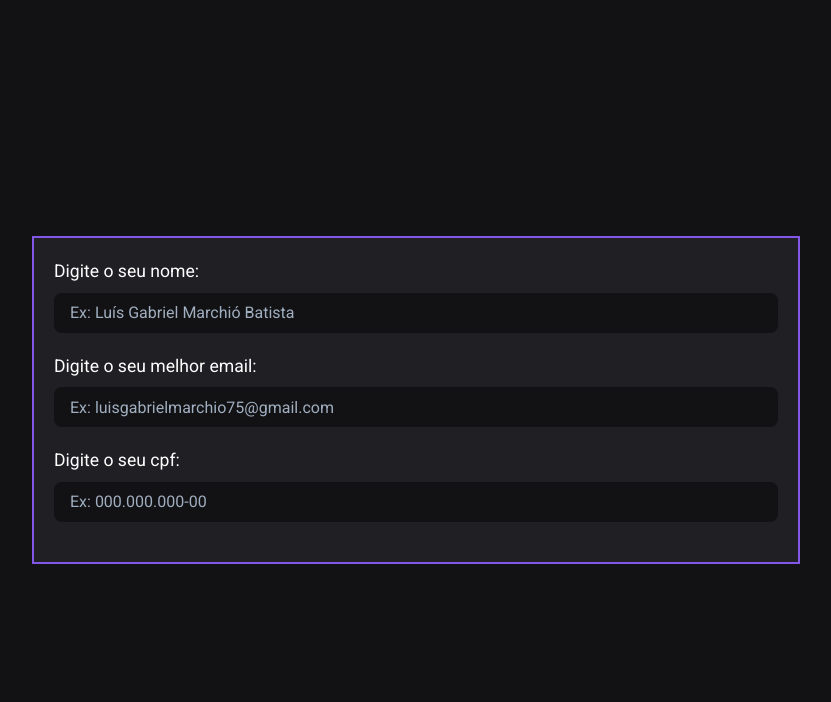
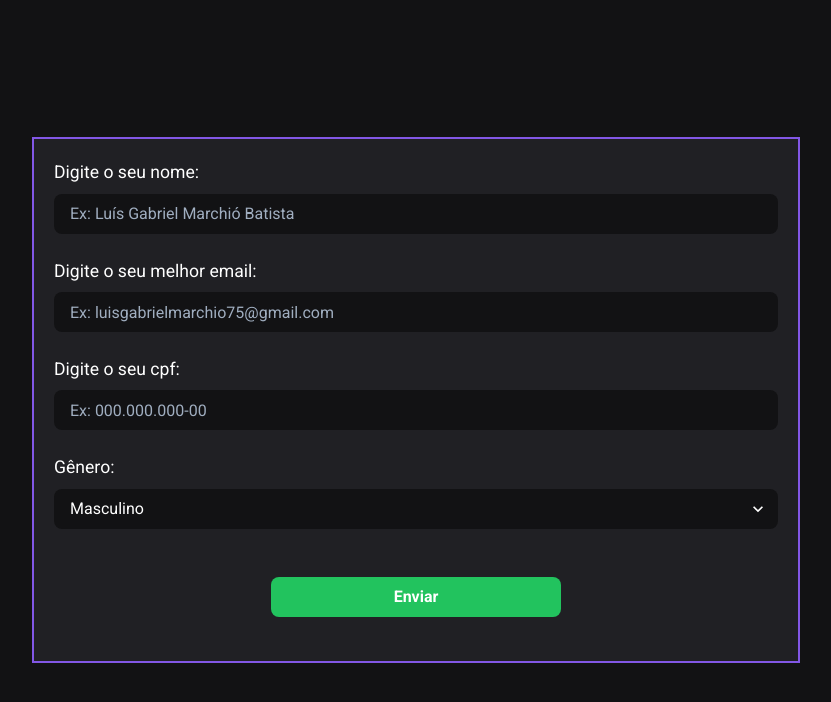
Before and after one commit to LuisMarchio03/challegen-dev-form-nextjs-servelles, a Next.js app: page / in a window 1280 px wide. Shown: the top 702 px of the page, without its empty margins (224-1055 px from the left). Built offline with nearby package versions, Linux system fonts and the light colour scheme.

Commit message:
Servelles Next.js --> Form

```diff
--- a/package.json
+++ b/package.json
@@ -12,12 +12,16 @@
     "@chakra-ui/react": "^1.6.7",
     "@emotion/react": "^11",
     "@emotion/styled": "^11",
+    "@vercel/node": "^1.12.1",
+    "axios": "^0.21.4",
     "framer-motion": "^4",
+    "mongodb": "^3.6.1",
     "next": "11.1.2",
     "react": "17.0.2",
     "react-dom": "17.0.2"
   },
   "devDependencies": {
+    "@types/mongodb": "^4.0.7",
     "@types/node": "^16.9.2",
     "@types/react": "^17.0.21",
     "@types/react-dom": "^17.0.9",
--- a/src/components/Form/index.tsx
+++ b/src/components/Form/index.tsx
@@ -3,12 +3,14 @@ import React, { ReactNode } from "react";
 
 interface IProps {
   children: ReactNode;
+  onSubmit: any;
 }
 
-const Form: React.FC = ({ children }: IProps) => {
+const Form: React.FC<IProps> = ({ children, onSubmit }) => {
   return (
     <Flex
       as="form"
+      onSubmit={onSubmit}
       h="80%"
       w="60%"
       p={5}
--- /dev/null
+++ b/src/pages/api/form.ts
@@ -0,0 +1,36 @@
+import { NowRequest, NowResponse } from "@vercel/node";
+import { MongoClient, Db } from "mongodb";
+import url from "url";
+
+let cachedDb: Db = null;
+
+async function connectToDatabase(uri: string) {
+  const client = await MongoClient.connect(uri, {
+    useNewUrlParser: true,
+    useUnifiedTopology: true,
+  });
+
+  const dbName = url.parse(uri).pathname.substr(1);
+
+  const db = client.db(dbName);
+
+  return db;
+}
+
+export default async (request: NowRequest, response: NowResponse) => {
+  const { name, email, cpf, genre } = request.body;
+
+  const db = await connectToDatabase(process.env.MONGODB_URI);
+
+  const collection = db.collection("subscribers");
+
+  await collection.insertOne({
+    name,
+    email,
+    cpf,
+    genre,
+    subscribedAt: new Date(),
+  });
+
+  return response.status(201).json({ message: "Success" });
+};
--- a/src/pages/api/hello.ts
+++ /dev/null
@@ -1,5 +0,0 @@
-// Next.js API route support: https://nextjs.org/docs/api-routes/introduction
-
-export default function handler(req, res) {
-  res.status(200).json({ name: 'John Doe' })
-}
--- a/src/pages/index.tsx
+++ b/src/pages/index.tsx
@@ -1,14 +1,35 @@
+import { useState, FormEvent } from "react";
+import axios from "axios";
+
+import { Button } from "@chakra-ui/button";
 import { Input } from "@chakra-ui/input";
-import { Box, Text } from "@chakra-ui/layout";
+import { Box, Flex, Text } from "@chakra-ui/layout";
+import { Select } from "@chakra-ui/select";
 
 import Form from "../components/Form";
 import Main from "../components/Main";
 
-export default function Home() {
+export default function secondForm() {
+  const [name, setName] = useState();
+  const [email, setEmail] = useState();
+  const [cpf, setCpf] = useState();
+  const [genre, setGenre] = useState();
+
+  const formSubmit = (event: FormEvent) => {
+    event.preventDefault();
+
+    axios.post("/api/form", {
+      name: name,
+      email: email,
+      cpf: cpf,
+      genre: genre,
+    });
+  };
+
   return (
     <Main>
-      <Form>
-        <Box mb={5}>
+      <Form onSubmit={formSubmit}>
+        <Box mb={6}>
           <Text as="label" fontSize="1.1rem" for-id="name">
             Digite o seu nome:
           </Text>
@@ -19,10 +40,12 @@ export default function Home() {
             backgroundColor="gray.800"
             border="0"
             mt={2}
+            value={name}
+            onChange={(event: any) => setName(event.target.value)}
           />
         </Box>
 
-        <Box mb={5}>
+        <Box mb={6}>
           <Text as="label" fontSize="1.1rem" for-id="email">
             Digite o seu melhor email:
           </Text>
@@ -33,10 +56,12 @@ export default function Home() {
             backgroundColor="gray.800"
             border="0"
             mt={2}
+            value={email}
+            onChange={(event: any) => setEmail(event.target.value)}
           />
         </Box>
 
-        <Box mb={5}>
+        <Box mb={6}>
           <Text as="label" fontSize="1.1rem" for-id="cpf">
             Digite o seu cpf:
           </Text>
@@ -47,8 +72,47 @@ export default function Home() {
             backgroundColor="gray.800"
             border="0"
             mt={2}
+            value={cpf}
+            onChange={(event: any) => setCpf(event.target.value)}
           />
         </Box>
+
+        <Box mb={6}>
+          <Text as="label" fontSize="1.1rem" for-id="cpf">
+            Gênero:
+          </Text>
+          <Select
+            backgroundColor="gray.800"
+            border="0"
+            mt={2}
+            value={genre}
+            onChange={(event: any) => setGenre(event.target.value)}
+          >
+            <option style={{ color: "#121214" }} value="Masculino">
+              Masculino
+            </option>
+            <option style={{ color: "#121214" }} value="Feminino">
+              Feminino
+            </option>
+          </Select>
+        </Box>
+
+        <Flex
+          mt={6}
+          mb={6}
+          alignContent="center"
+          justifyContent="center"
+          w="100%"
+        >
+          <Button
+            type="submit"
+            w="40%"
+            backgroundColor="whatsapp.500"
+            _hover={{ backgroundColor: "whatsapp.600" }}
+          >
+            Enviar
+          </Button>
+        </Flex>
       </Form>
     </Main>
   );
```
Also changed, not shown: src/pages/previews/[id].tsx (added, +9 -0 lines), src/pages/previews/index.tsx (added, +9 -0 lines), 2 other files (tests, documents, lock files or other folders).
